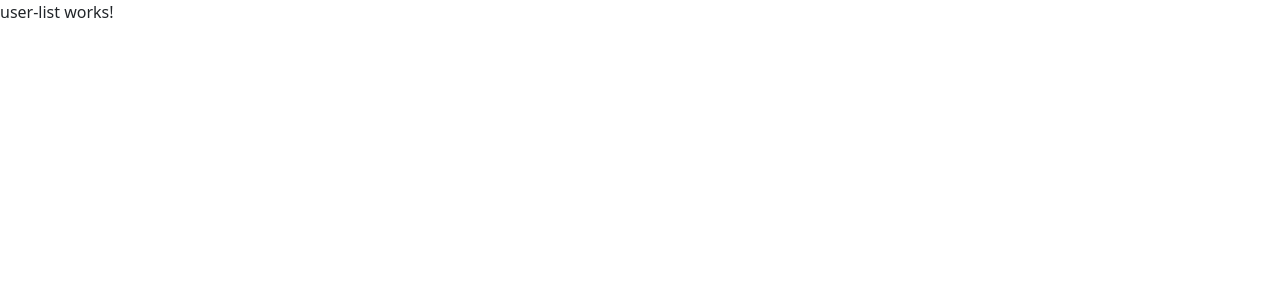
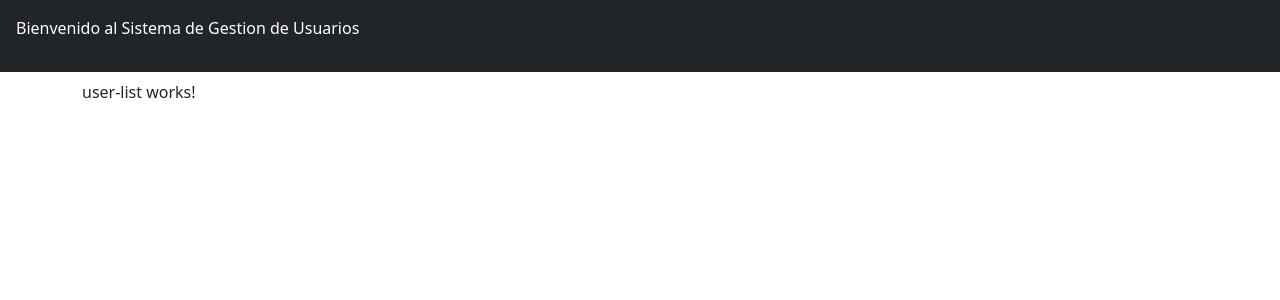
Before and after one commit to jpablogpro/actividad6-users, an Angular app in the folder users/: page /home in a window 1280 px wide. Shown: the top 300 px of the page. Built offline with nearby package versions, Linux system fonts and the light colour scheme.

Commit message:
header added

```diff
--- a/users/src/app/app.component.html
+++ b/users/src/app/app.component.html
@@ -1 +1,6 @@
+<header class="bg-dark text-white p-3">
+    <p>Bienvenido al Sistema de Gestion de Usuarios</p>
+</header>
+<main class="my-2 container">
 <router-outlet />
+</main>
```
